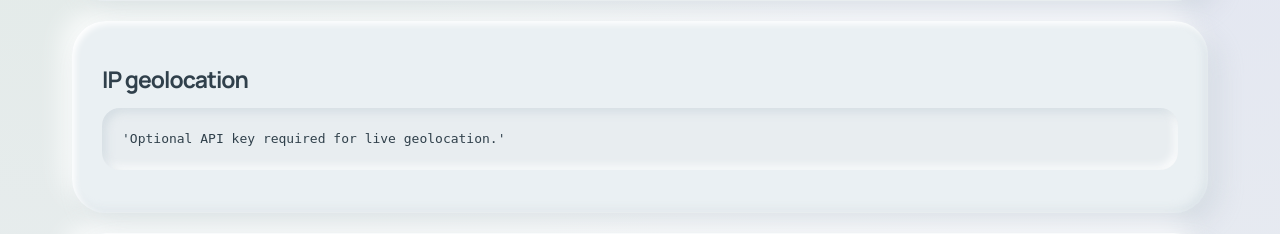
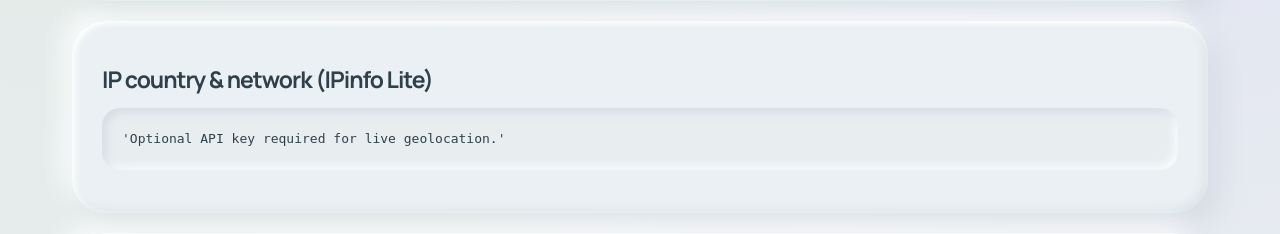
Before and after one commit to Cybersec-001/ReconX, a Flask app: page /demo in a window 1280 px wide. Shown: the part 1070-1304 px from the top of the page. Run offline with Flask 3, Linux system fonts and the light colour scheme.

Commit message:
Update templates/result.html for the public ReconX workspace

```diff
--- a/templates/result.html
+++ b/templates/result.html
@@ -22,7 +22,7 @@
   <pre>{{ website_title }}</pre>
 </div>
 <div class="card">
-  <h2>IP geolocation</h2>
+  <h2>IP country &amp; network (IPinfo Lite)</h2>
   <pre>{{ ip_geolocation | pprint }}</pre>
 </div>
 <div class="card">
```
